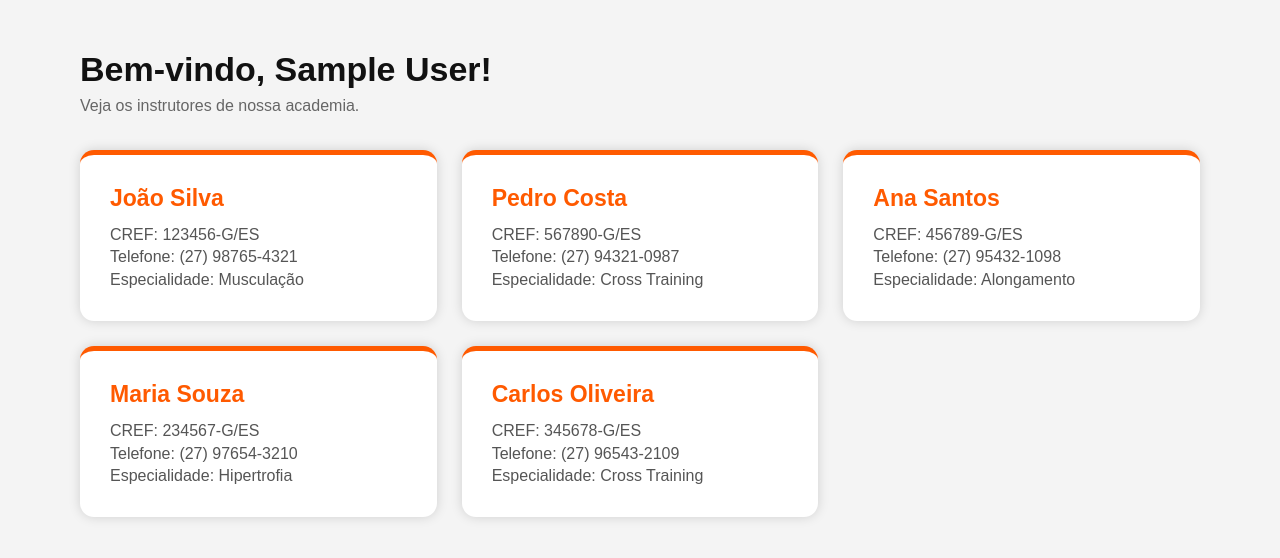
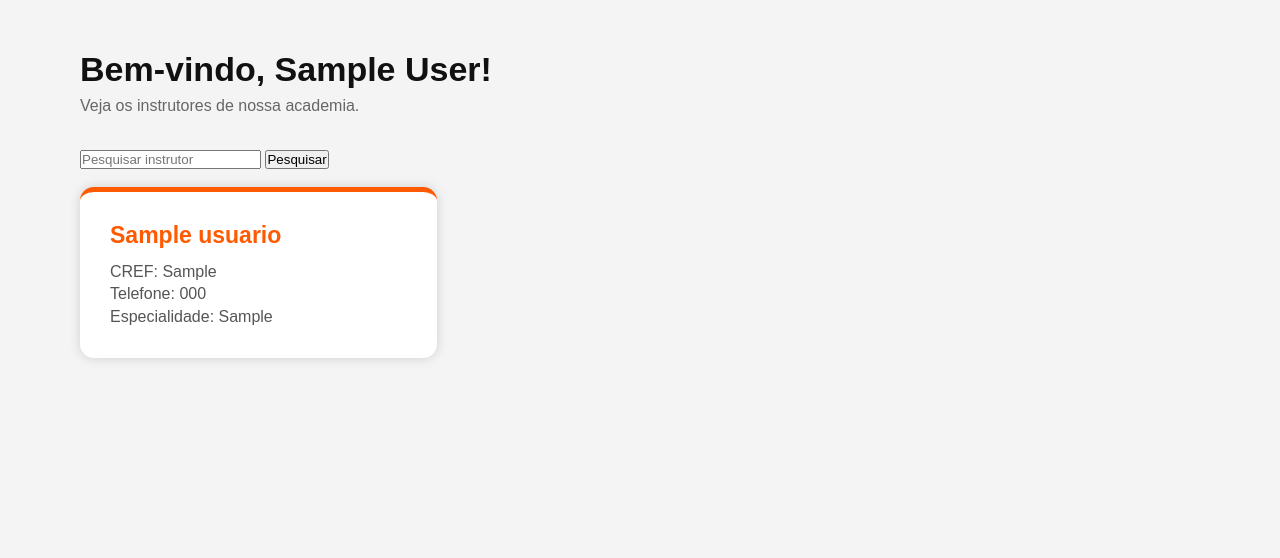
Before and after one commit to Joao-Guilherme-GOliveira/Sistema-Academia-ProgWeb, a PHP site: page /professores.php in a window 1280 px wide. Shown: the part 75-633 px from the top of the page. Run offline with PHP 8.4, Linux system fonts and the light colour scheme; the visitor is signed in with stand-in values (Sample User, id 1); tables that the repository leaves empty or names only in its code hold one stand-in row (values such as "Sample post").

Commit message:
Adicionado Busca de Instrutores

```diff
--- /dev/null
+++ b/pesquisar_instrutores.php
@@ -0,0 +1,47 @@
+<?php
+
+include "conexao.php";
+
+if (!isset($conn) || !$conn) {
+    die("Erro na conexão: " . mysqli_connect_error());
+}
+
+$conexao = $conn;
+
+$nome = "";
+
+if (isset($_GET["nome"])) {
+    $nome = mysqli_real_escape_string($conexao, $_GET["nome"]);
+}
+
+$sql = "SELECT
+            u.nome,
+            i.cref,
+            i.telefone,
+            i.especialidade
+        FROM instrutores i
+        INNER JOIN usuarios u
+            ON i.id_usuario = u.id_usuario
+        WHERE u.nome LIKE '%$nome%'
+        ORDER BY u.nome";
+
+$resultado = mysqli_query($conexao, $sql);
+
+if (mysqli_num_rows($resultado) > 0) {
+
+    while ($instrutor = mysqli_fetch_assoc($resultado)) {
+        echo '
+        <div class="card">
+            <h3>'.$instrutor["nome"].'</h3>
+            <p>CREF: '.$instrutor["cref"].'</p>
+            <p>Telefone: '.$instrutor["telefone"].'</p>
+            <p>Especialidade: '.$instrutor["especialidade"].'</p>
+        </div>';
+    }
+
+} else {
+    echo "<p>Nenhum instrutor encontrado.</p>";
+}
+
+mysqli_close($conexao);
+?>
--- a/professores.php
+++ b/professores.php
@@ -15,7 +15,7 @@ $nome = $_SESSION['nome'];
     <meta charset="UTF-8">
     <title>Sistema Academia</title>
     <link rel="stylesheet" href="css/style.css">
-     <link rel="stylesheet" href="css/navbar.css">
+    <link rel="stylesheet" href="css/navbar.css">
 </head>
 <body>
 
@@ -41,46 +41,47 @@ $nome = $_SESSION['nome'];
         <p>Veja os instrutores de nossa academia.</p>
     </section>
 
-    <section class="cards">
+    <section class="pesquisa">
+        <input
+            type="text"
+            id="pesquisa"
+            placeholder="Pesquisar instrutor">
 
-        <a class="card">
-            <h3>João Silva</h3>
-            <p>CREF: 123456-G/ES</p>
-            <p>Telefone: (27) 98765-4321</p>
-            <p>Especialidade: Musculação</p>
-        </a>
+        <button
+            type="button"
+            onclick="pesquisarInstrutor()">
+            Pesquisar
+        </button>
+    </section>
+    <br>
 
-        <a class="card">
-            <h3>Pedro Costa</h3>
-            <p>CREF: 567890-G/ES</p>
-            <p>Telefone: (27) 94321-0987</p>
-            <p>Especialidade: Cross Training</p>
-        </a>
-
-        <a class="card">
-            <h3>Ana Santos</h3>
-            <p>CREF: 456789-G/ES</p>
-            <p>Telefone: (27) 95432-1098</p>
-            <p>Especialidade: Alongamento</p>
-        </a>
-
-        <a class="card">
-            <h3>Maria Souza</h3>
-            <p>CREF: 234567-G/ES</p>
-            <p>Telefone: (27) 97654-3210</p>
-            <p>Especialidade: Hipertrofia</p>
-        </a>
-
-        <a class="card">
-            <h3>Carlos Oliveira</h3>
-            <p>CREF: 345678-G/ES</p>
-            <p>Telefone: (27) 96543-2109</p>
-            <p>Especialidade: Cross Training</p>
-        </a>
+    <section id="resultadoPesquisa" class="cards">
 
     </section>
 
 </main>
 
+<script src="ajax.js"></script>
+
+<script>
+
+function pesquisarInstrutor(){
+
+    usaAjax(
+        "pesquisar_instrutores.php?nome=" +
+        document.getElementById("pesquisa").value,
+        "resultadoPesquisa"
+    );
+
+}
+
+window.onload = function(){
+
+    pesquisarInstrutor();
+
+}
+
+</script>
+
 </body>
 </html>
```
Also changed, not shown: CriarBancodeDados.txt (+22 -7 lines).
